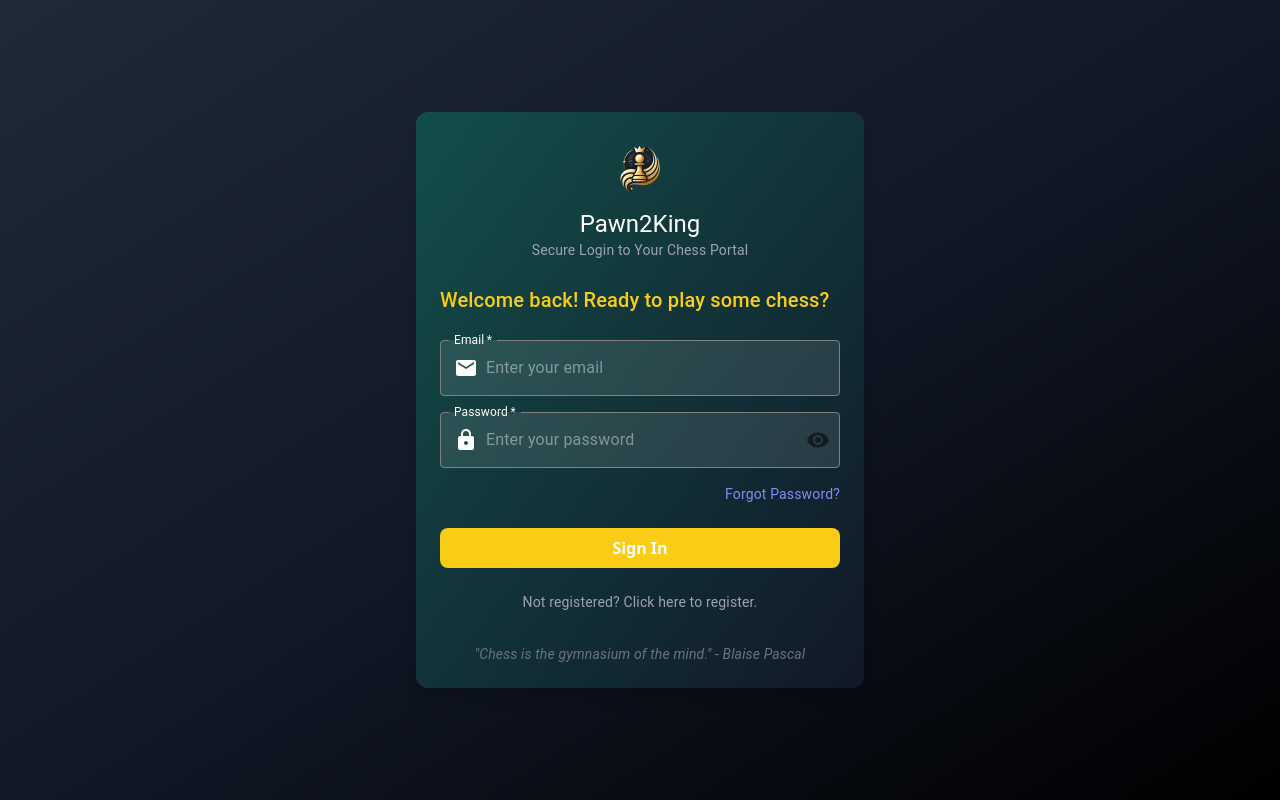
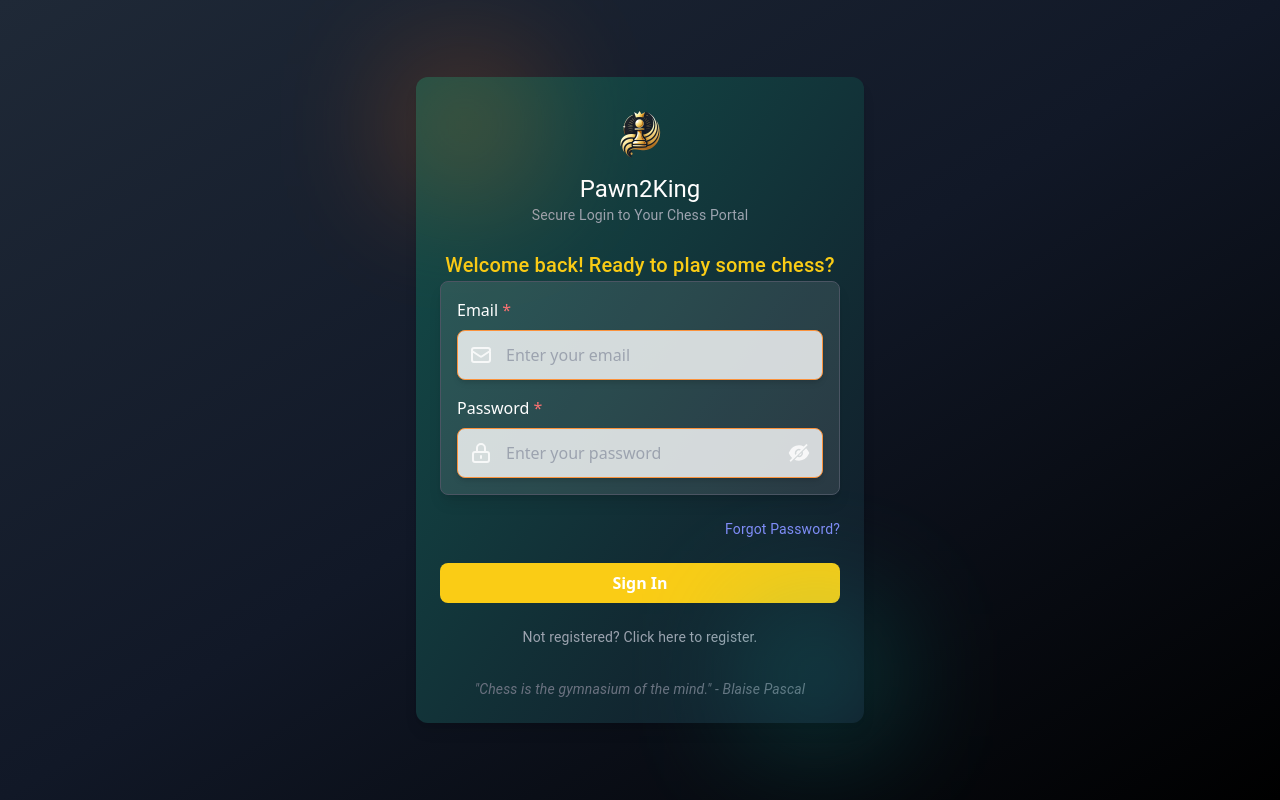
Before and after one commit to Ashutosh-Shukla-036/Pawn2King, a React (Vite) app in the folder Frontend/: page /login in a window 1280 px wide. Shown: the top 800 px of the page. Built offline with nearby package versions, Linux system fonts and the light colour scheme.

Commit message:
Updated Login page

```diff
--- a/Frontend/src/pages/Login.tsx
+++ b/Frontend/src/pages/Login.tsx
@@ -7,16 +7,13 @@ import {
   Alert,
   Snackbar,
   Box,
-  TextField,
   Typography,
-  IconButton,
-  InputAdornment,
 } from "@mui/material";
-import { Email, Lock, Visibility, VisibilityOff } from "@mui/icons-material";
+import { HiOutlineMail, HiOutlineLockClosed } from "react-icons/hi";
+import { AiFillEye, AiFillEyeInvisible } from "react-icons/ai";
 import Logo from "../assets/LogoChess.png";
 
 const Login: React.FC = () => {
-  // State management
   const [email, setEmail] = useState("");
   const [password, setPassword] = useState("");
   const [showPassword, setShowPassword] = useState(false);
@@ -24,15 +21,12 @@ const Login: React.FC = () => {
   const [isLoading, setIsLoading] = useState(false);
   const [snackbarOpen, setSnackbarOpen] = useState(false);
 
-  // Recoil and navigation hooks
   const setUser = useSetRecoilState(userAtom);
   const navigate = useNavigate();
 
-  // Handlers
   const handleSnackbarClose = () => setSnackbarOpen(false);
   const togglePasswordVisibility = () => setShowPassword(!showPassword);
 
-  // Submit login form
   const handleSubmit = async (e: React.FormEvent) => {
     e.preventDefault();
     setError("");
@@ -42,16 +36,15 @@ const Login: React.FC = () => {
       const response = await LoginAPI(email, password);
       const { user, token } = response;
 
-      setUser(user); // Store combined user and PlayerState in userAtom
-      localStorage.setItem("user",user);
-      localStorage.setItem("token", token); // Save token for authenticated requests
+      setUser(user);
+      localStorage.setItem("user", JSON.stringify(user));
+      localStorage.setItem("token", token);
 
       setSnackbarOpen(true);
       navigate("/dashboard");
     } catch (err: any) {
-      console.error("Login error:", err);
       setError(
-        err.response?.data?.message || "Invalid email or password. Please try again."
+        err.response?.data?.message || err.message || "Invalid email or password. Please try again."
       );
     } finally {
       setIsLoading(false);
@@ -60,8 +53,12 @@ const Login: React.FC = () => {
 
   return (
     <div className="min-h-screen bg-gradient-to-br from-gray-800 via-gray-900 to-black flex items-center justify-center p-4">
-      <div className="bg-gradient-to-br from-teal-900 to-gray-900 p-6 rounded-xl shadow-lg max-w-md w-full text-white">
-        {/* Logo and Branding */}
+      <div className="bg-gradient-to-br from-teal-900 to-gray-900 p-6 rounded-xl shadow-lg max-w-md w-full text-white relative">
+        {/* Glow Effects */}
+        <div className="absolute -top-4 -left-4 w-32 h-32 bg-orange-500 blur-3xl opacity-30"></div>
+        <div className="absolute -bottom-4 -right-4 w-32 h-32 bg-teal-500 blur-3xl opacity-30"></div>
+
+        {/* Logo */}
         <div className="flex flex-col items-center mb-6">
           <img
             src={Logo}
@@ -77,97 +74,75 @@ const Login: React.FC = () => {
         </div>
 
         {/* Welcome Message */}
-        <Typography variant="h6" className="text-yellow-400 mb-4">
+        <Typography variant="h6" className="text-yellow-400 mb-4 text-center">
           Welcome back! Ready to play some chess?
         </Typography>
 
-        <br />
-
-        {/* Login Form */}
         <form onSubmit={handleSubmit}>
+          <Box
+            className="p-4 rounded-lg shadow-lg bg-white/10 border border-gray-600"
+            component="div"
+          >
             {/* Email Field */}
-          <Box className="mb-4">
-            <TextField
-              label="Email"
+            <div className="mb-4 relative">
+              <label className="block text-white font-medium mb-2">
+                Email <span className="text-red-400">*</span>
+              </label>
+              <div className="relative">
+                <span className="absolute inset-y-0 left-0 pl-3 flex items-center pointer-events-none">
+                  <HiOutlineMail className="text-white/80 h-6 w-6" />
+                </span>
+                <input
                   type="email"
-              fullWidth
-              required
-              variant="outlined"
                   value={email}
                   onChange={(e) => setEmail(e.target.value)}
+                  className="w-full p-3 pl-12 border border-orange-400 rounded-lg focus:outline-none focus:ring-2 focus:ring-orange-500 bg-white/80 shadow-md dark:bg-gray-900 dark:border-gray-700 dark:focus:ring-orange-600 dark:text-white hover:shadow-orange-500/50"
                   placeholder="Enter your email"
-              InputProps={{
-                startAdornment: (
-                  <InputAdornment position="start">
-                    <Email className="text-white" />
-                  </InputAdornment>
-                ),
-              }}
-              sx={{
-                "& .MuiInputBase-root": {
-                  backgroundColor: "rgba(255, 255, 255, 0.1)",
-                  color: "white",
-                },
-                "& .MuiInputLabel-root": { color: "white" },
-                "& .MuiOutlinedInput-root": {
-                  "& fieldset": { borderColor: "gray" },
-                  "&:hover fieldset": { borderColor: "white" },
-                  "&.Mui-focused fieldset": { borderColor: "white" },
-                },
-                "& input::placeholder": { color: "white" },
-              }}
+                  required
+                  aria-label="Email"
                 />
+              </div>
+            </div>
+
+            {/* Password Field */}
+            <div className="relative">
+              <label className="block text-white font-medium mb-2">
+                Password <span className="text-red-400">*</span>
+              </label>
+              <div className="relative">
+                <span className="absolute inset-y-0 left-0 pl-3 flex items-center pointer-events-none">
+                  <HiOutlineLockClosed className="text-white/80 h-6 w-6" />
+                </span>
+                <input
+                  type={showPassword ? "text" : "password"}
+                  value={password}
+                  onChange={(e) => setPassword(e.target.value)}
+                  className="w-full p-3 pl-12 border border-orange-400 rounded-lg focus:outline-none focus:ring-2 focus:ring-orange-500 bg-white/80 shadow-md dark:bg-gray-900 dark:border-gray-700 dark:focus:ring-orange-600 dark:text-white hover:shadow-orange-500/50"
+                  placeholder="Enter your password"
+                  required
+                  aria-label="Password"
+                />
+                <span
+                  onClick={togglePasswordVisibility}
+                  className="absolute inset-y-0 right-0 pr-3 flex items-center cursor-pointer"
+                  role="button"
+                  aria-label="Toggle password visibility"
+                >
+                  {showPassword ? (
+                    <AiFillEye className="text-white/80 h-6 w-6" />
+                  ) : (
+                    <AiFillEyeInvisible className="text-white/80 h-6 w-6" />
+                  )}
+                </span>
+              </div>
+            </div>
           </Box>
 
-          {/* Password Field */}
-          <Box className="mb-4">
-            <TextField
-              label="Password"
-              type={showPassword ? "text" : "password"}
-              fullWidth
-              required
-              variant="outlined"
-              value={password}
-              onChange={(e) => setPassword(e.target.value)}
-              placeholder="Enter your password"
-              InputProps={{
-                startAdornment: (
-                  <InputAdornment position="start">
-                    <Lock className="text-white" />
-                  </InputAdornment>
-                ),
-                endAdornment: (
-                  <InputAdornment position="end">
-                    <IconButton
-                      onClick={togglePasswordVisibility}
-                      edge="end"
-                      className="text-white"
-                    >
-                      {showPassword ? <VisibilityOff /> : <Visibility />}
-                    </IconButton>
-                  </InputAdornment>
-                ),
-              }}
-              sx={{
-                "& .MuiInputBase-root": {
-                  backgroundColor: "rgba(255, 255, 255, 0.1)",
-                  color: "white",
-                },
-                "& .MuiInputLabel-root": { color: "white" },
-                "& .MuiOutlinedInput-root": {
-                  "& fieldset": { borderColor: "gray" },
-                  "&:hover fieldset": { borderColor: "white" },
-                  "&.Mui-focused fieldset": { borderColor: "white" },
-                },
-                "& input::placeholder": { color: "white" },
-              }}
-            />
-          </Box>
-
+          <br />
           {/* Forgot Password */}
           <Typography
             variant="body2"
-            className="text-indigo-400 cursor-pointer hover:underline text-right"
+            className="text-indigo-400 cursor-pointer hover:underline text-right mt-2"
             onClick={() => navigate("/forgot-password")}
           >
             Forgot Password?
@@ -219,7 +194,6 @@ const Login: React.FC = () => {
         </form>
 
         <br />
-
         {/* Register Redirect */}
         <Typography
           variant="body2"
@@ -236,16 +210,13 @@ const Login: React.FC = () => {
           </Typography>
         </Box>
 
-        {/* Snackbar */}
+        {/* Snackbar for success */}
         <Snackbar
           open={snackbarOpen}
           onClose={handleSnackbarClose}
           message="Login successful!"
           autoHideDuration={3000}
           anchorOrigin={{ vertical: "bottom", horizontal: "center" }}
-          ContentProps={{
-            role: "alert",
-          }}
         />
       </div>
     </div>
```
Lines whose indentation alone changed are shown as unchanged.
